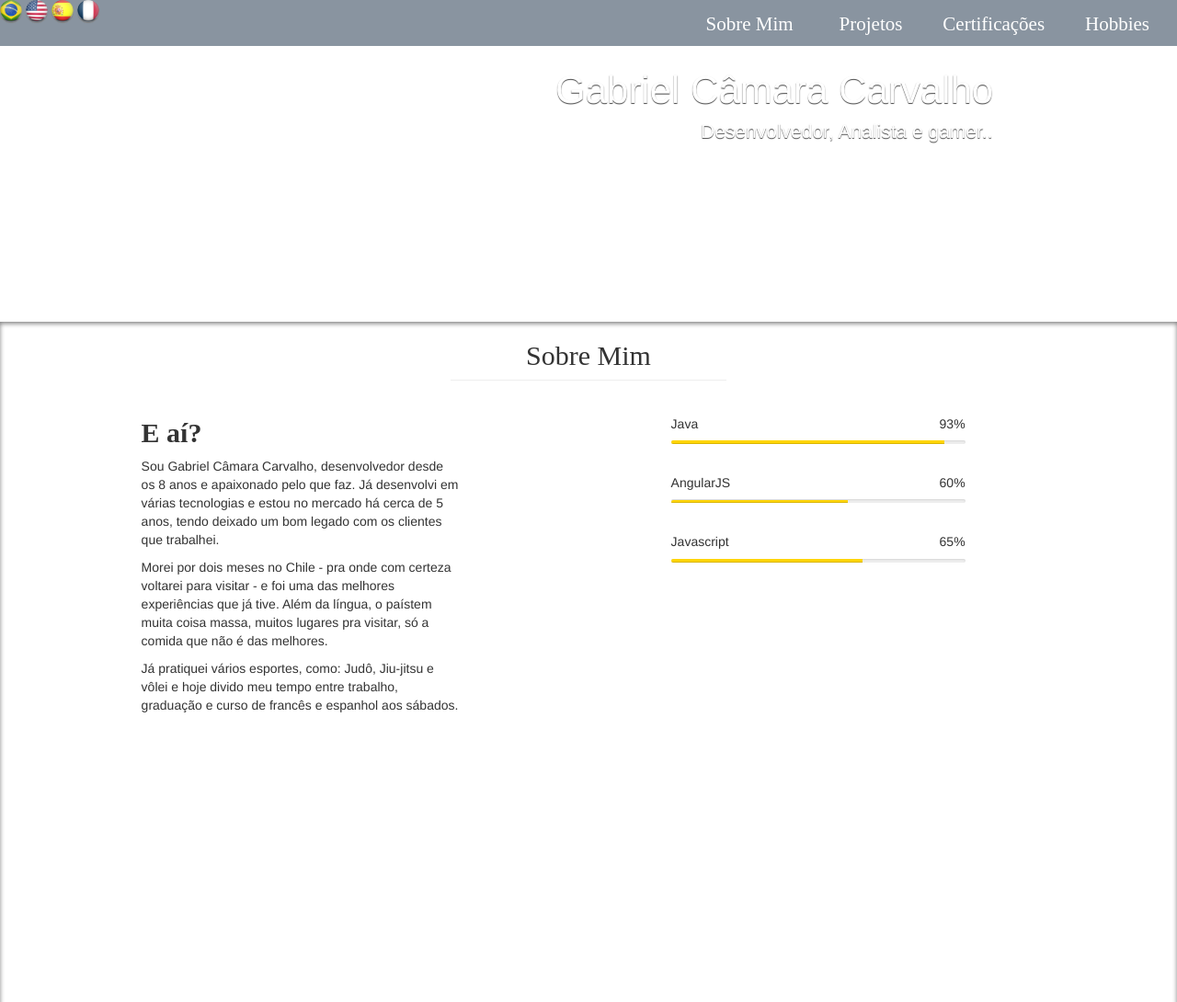
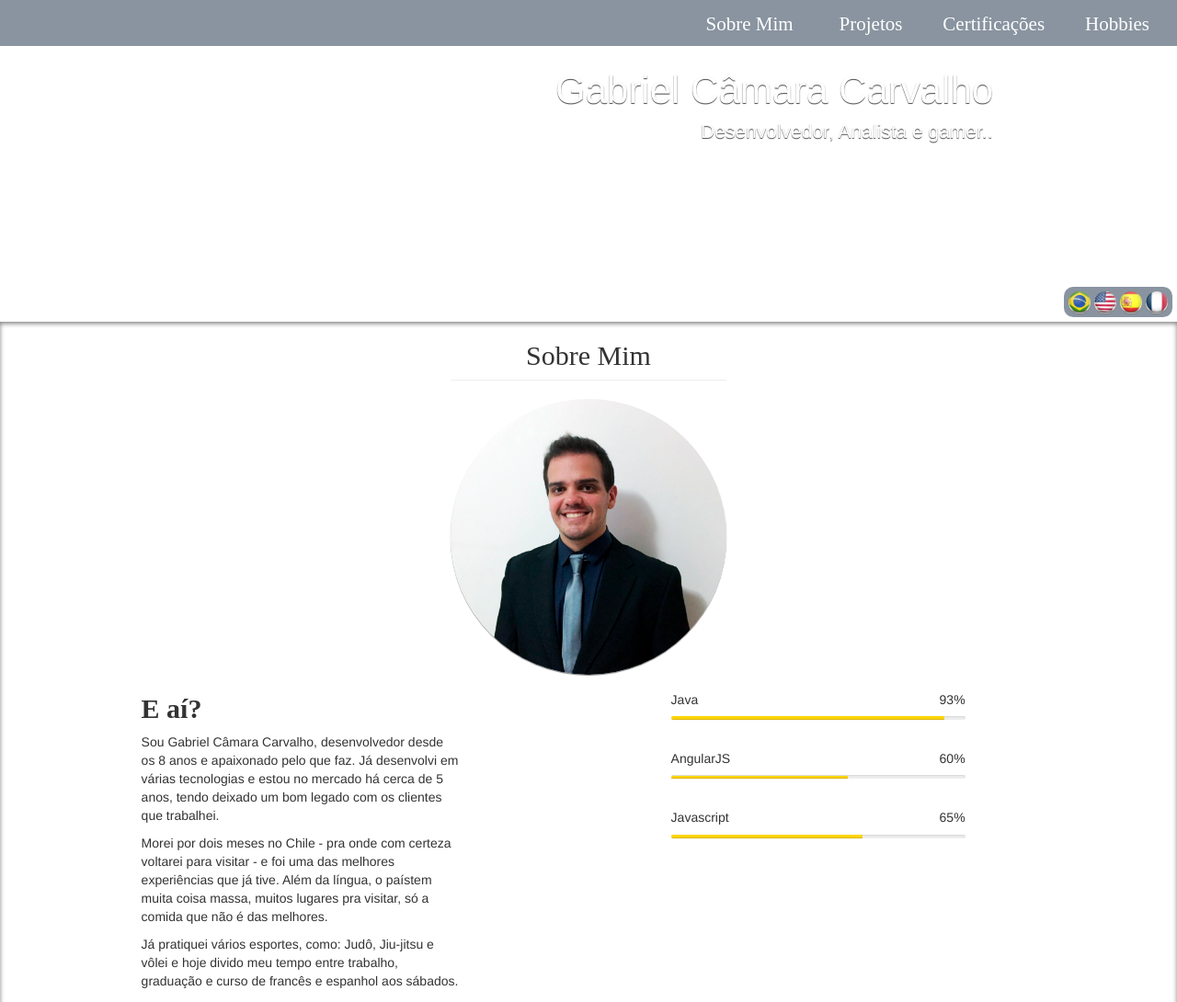
Before and after one commit to gcamara/perfil, a website: page index.html in a window 1280 px wide. Shown: the top 1090 px of the page at 92% size. Drawn offline with Linux system fonts and the light colour scheme; a web font is replaced by a local one.

Commit message:
Ajustes nos idiomas

```diff
--- a/css/icone.css
+++ b/css/icone.css
@@ -8,6 +8,11 @@
 	background-size:     cover;                      /* <------ */
     background-repeat:   no-repeat;
     background-position: center center;
+    transition: all .5s ease-out;
+}
+
+.icone:hover {
+    transform: scale(1.05);
 }
 
 button.icone {
--- a/css/menu.css
+++ b/css/menu.css
@@ -50,3 +50,18 @@ li:hover:after {
     width: 100%;
     background: #d3d3d3;
 }
+
+.idiomas-wrapper {
+    background: rgba(108, 122, 137, .8);;
+    display: inline-block;
+    position: absolute;
+    border-radius: 10px;
+    float: none;
+    right: 0;
+    bottom: 0;
+    padding-top: 5px;
+    padding-left: 5px;
+    padding-right: 5px;
+    margin-right: 5px;
+    margin-bottom: 5px;
+}
--- a/template.html
+++ b/template.html
@@ -6,12 +6,6 @@
 		<li><a id="certificacoes-menu" href="#">{{ main.certificacoes }}</a></li>
 		<li><a id="hobbies-menu" href="#">{{ main.hobbies }}</a></li>
 	</ul>
-	<div style="display: inline-block;">
-		<button ng-click="main.trocar('pt')" class="icone icone-portugues"></button>
-		<button ng-click="main.trocar('en')" class="icone icone-ingles"></button>
-		<button ng-click="main.trocar('es')" class="icone icone-espanhol"></button>
-		<button ng-click="main.trocar('fr')" class="icone icone-frances"></button>
-	</div>
 </nav>
 <div style="position: relative">
 	<div class="jumbo-bg"></div>
@@ -25,6 +19,14 @@
 			</div>
 		</div>
 	</div>
+	<div style="position: relative; width: 100%;">
+		<div class="idiomas-wrapper">
+			<button ng-click="main.trocar('pt')" class="icone icone-portugues"></button>
+			<button ng-click="main.trocar('en')" class="icone icone-ingles"></button>
+			<button ng-click="main.trocar('es')" class="icone icone-espanhol"></button>
+			<button ng-click="main.trocar('fr')" class="icone icone-frances"></button>
+		</div>
+	</div>
 </div>
 
 <div id="sobre" class="sobre">
@@ -35,7 +37,7 @@
 	<div>
 		<div class="aparecer-trabalhos">
 			<div style="margin: auto; display: inline-block">
-				<!--<div class="foto foto-perfil"></div>-->
+				<div class="foto foto-perfil"></div>
 				<div style="width: 100%; display: inline-flex; margin-left: auto;">
 					<div class="texto-eai">
 						<h2><b>{{main.eai}}</b></h2>
```
